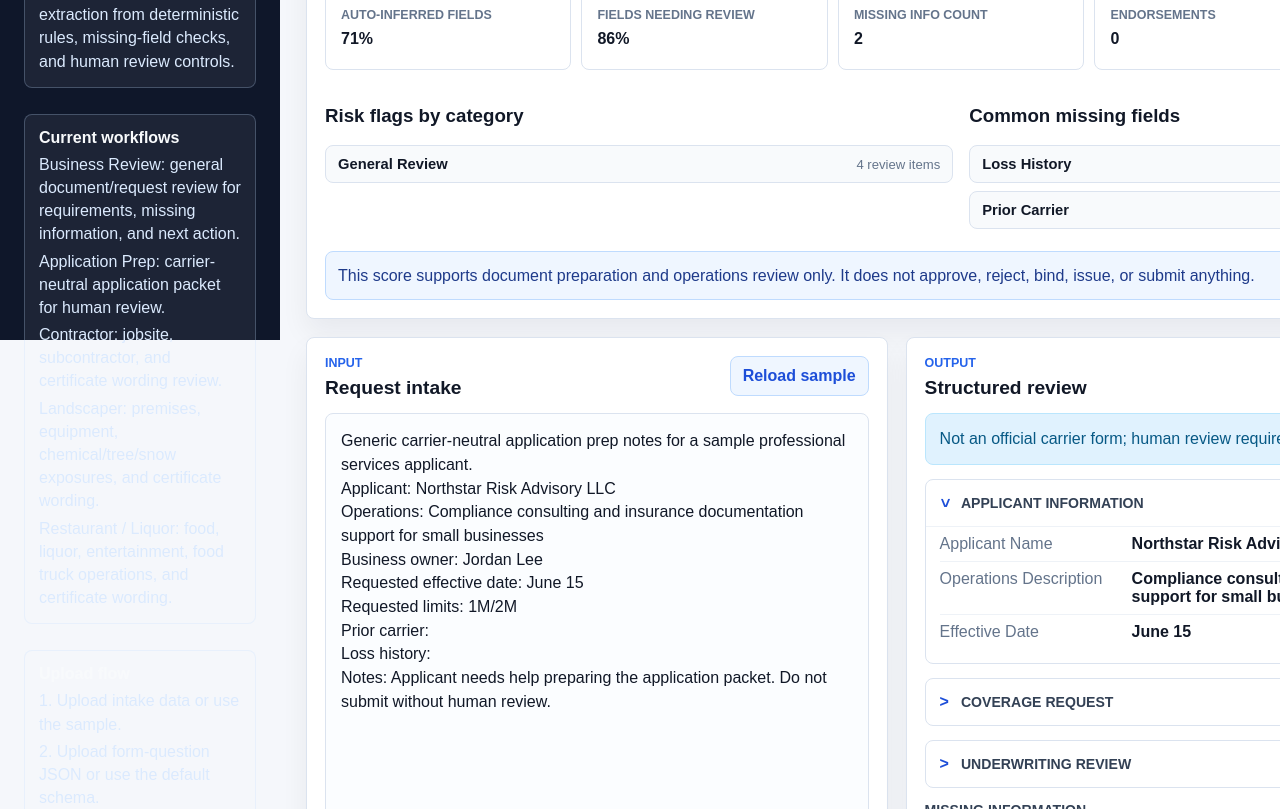
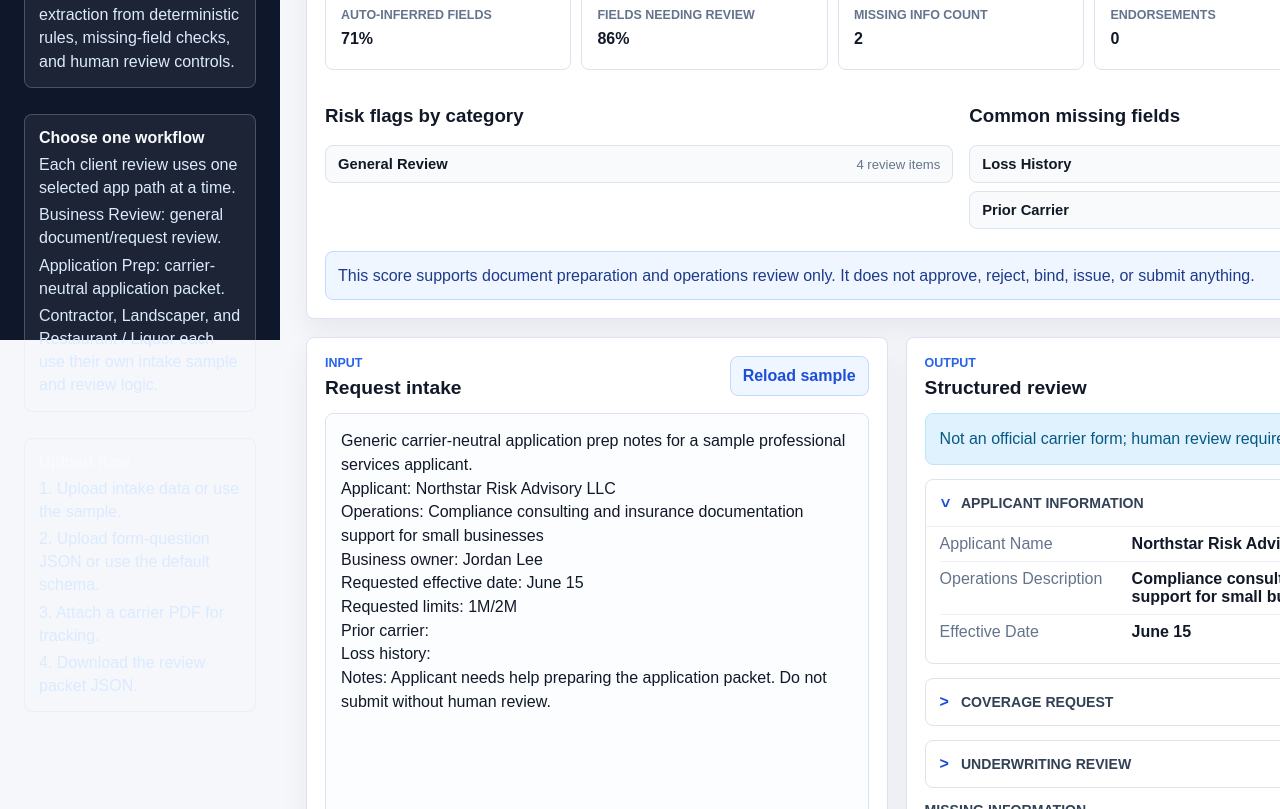
Before and after one commit to Tondie-HSPI/business-review-ai-orchestration, a Next.js app in the folder web/: page / in a window 1280 px wide. Shown: the part 460-1269 px from the top of the page. Built offline with nearby package versions, Linux system fonts and the light colour scheme.

Commit message:
Clarify single selected workflow

```diff
--- a/web/app/page.tsx
+++ b/web/app/page.tsx
@@ -168,12 +168,11 @@ export default function Home() {
         </div>
 
         <div className="sidebarNote">
-          <strong>Current workflows</strong>
-          <span>Business Review: general document/request review for requirements, missing information, and next action.</span>
-          <span>Application Prep: carrier-neutral application packet for human review.</span>
-          <span>Contractor: jobsite, subcontractor, and certificate wording review.</span>
-          <span>Landscaper: premises, equipment, chemical/tree/snow exposures, and certificate wording.</span>
-          <span>Restaurant / Liquor: food, liquor, entertainment, food truck operations, and certificate wording.</span>
+          <strong>Choose one workflow</strong>
+          <span>Each client review uses one selected app path at a time.</span>
+          <span>Business Review: general document/request review.</span>
+          <span>Application Prep: carrier-neutral application packet.</span>
+          <span>Contractor, Landscaper, and Restaurant / Liquor each use their own intake sample and review logic.</span>
         </div>
 
         <div className="sidebarNote">
@@ -450,17 +449,13 @@ function LiquorRestaurantView({
       <div className="summary">
         {result.intake_summary.applicant} | {result.intake_summary.location}
       </div>
-      <ReviewSection title="Workflow Routing" defaultOpen>
+      <ReviewSection title="Selected Workflow" defaultOpen>
         <div className="fieldRow">
-          <span>Detected workflow</span>
-          <strong>{formatLabel(result.workflow_scope.detected_business_class)}</strong>
+          <span>Client app path</span>
+          <strong>{result.workflow_scope.selected_workflow}</strong>
         </div>
         <div className="fieldRow">
-          <span>Supported workflows</span>
-          <strong>{result.workflow_scope.supported_business_classes.join(", ")}</strong>
-        </div>
-        <div className="fieldRow">
-          <span>Routing note</span>
+          <span>Review note</span>
           <strong>{result.workflow_scope.routing_note}</strong>
         </div>
       </ReviewSection>
--- a/web/lib/workflows.ts
+++ b/web/lib/workflows.ts
@@ -30,8 +30,7 @@ export type LiquorRestaurantPacket = {
   workflow_name: string;
   risk_type: string;
   workflow_scope: {
-    supported_business_classes: string[];
-    detected_business_class: string;
+    selected_workflow: string;
     routing_note: string;
   };
   official_form_status: string;
@@ -367,13 +366,6 @@ const requiredLiquorRestaurantFields = [
   "id_scanner"
 ];
 
-const supportedBusinessClasses = [
-  "Contractor",
-  "Landscaper",
-  "Restaurant",
-  "Food truck operations"
-];
-
 export function reviewBusinessRequest(text: string): ReviewOutput {
   const lowered = text.toLowerCase();
   const requirements = [
@@ -589,10 +581,9 @@ export function buildLiquorRestaurantPacket(
     workflow_name: "PaperworkPro Contractor / Landscaper / Restaurant Intake",
     risk_type: detectedBusinessClass(fields),
     workflow_scope: {
-      supported_business_classes: supportedBusinessClasses,
-      detected_business_class: detectedBusinessClass(fields),
+      selected_workflow: selectedWorkflowLabel(fields),
       routing_note:
-        "Routes intake into a carrier-neutral review packet for a rep to verify before any submission-ready use."
+        "Only this workflow is used for the client review packet. PaperworkPro prepares the draft and flags items for rep review."
     },
     official_form_status:
       "Draft intake support only; human review required before carrier submission.",
@@ -1028,6 +1019,14 @@ function detectedBusinessClass(fields: Record<string, string | null | undefined>
   return "restaurant_liquor";
 }
 
+function selectedWorkflowLabel(fields: Record<string, string | null | undefined>) {
+  const detected = detectedBusinessClass(fields);
+  if (detected === "contractor") return "Contractor";
+  if (detected === "landscaper") return "Landscaper";
+  if (detected === "restaurant_liquor_food_truck") return "Restaurant / Liquor with food truck operations";
+  return "Restaurant / Liquor";
+}
+
 function formatAnalyticsLabel(value: string) {
   return value.replaceAll("_", " ");
 }
```
